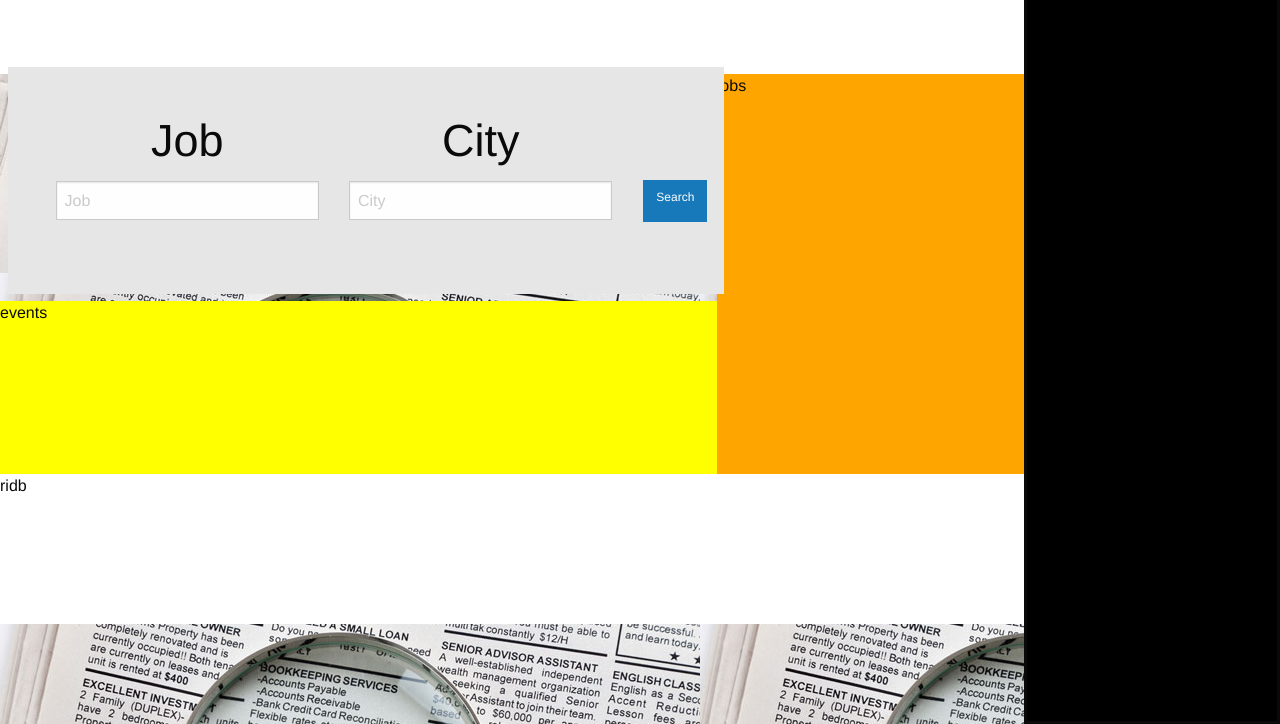
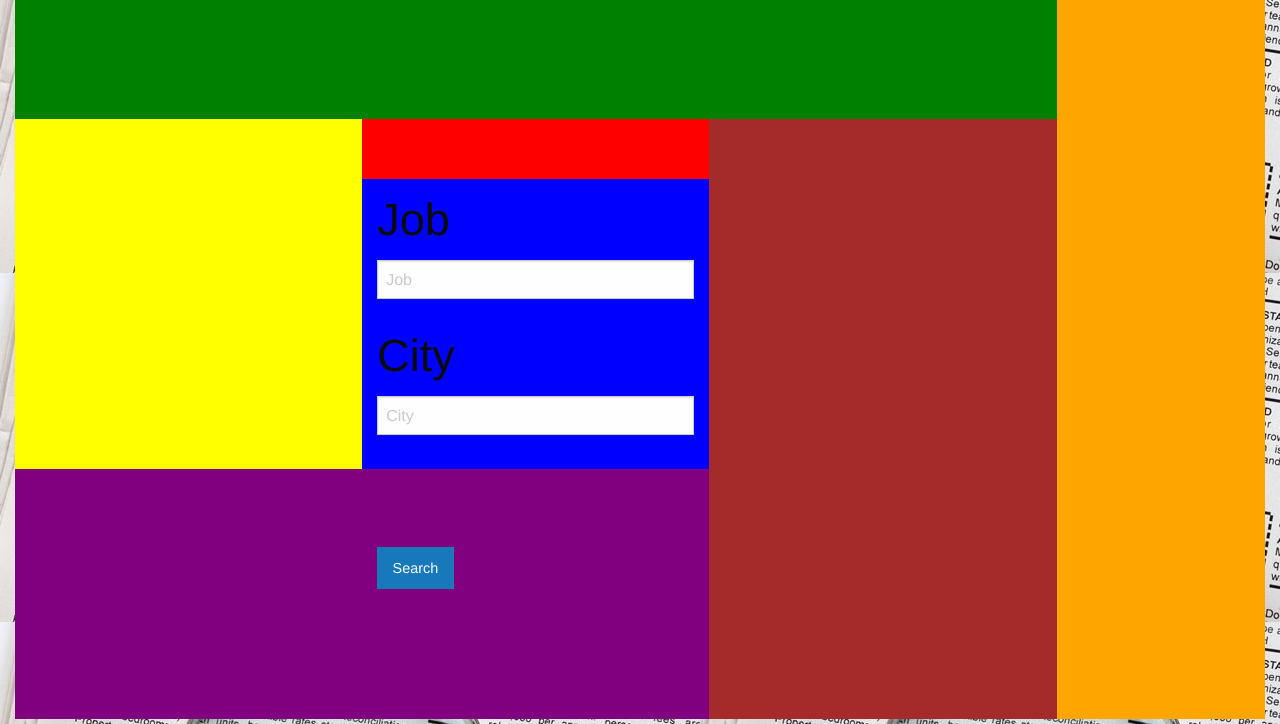
Before and after one commit to matt75kelly/Project-1, a plain HTML site: page index.html in a window 1280 px wide. Shown: the part 76-800 px from the top of the page. Drawn offline with nearby package versions, Linux system fonts and the light colour scheme; some packages are replaced by stand-ins of ours.

Commit message:
saving layout changes again

```diff
--- a/assets/js/app.js
+++ b/assets/js/app.js
@@ -1,10 +1,62 @@
 $(document).foundation()
+
+var states = [
+    "ALABAMA	AL",
+    "ALASKA	AK",
+    "ARIZONA	AZ",
+    "ARKANSAS	AR",
+    "CALIFORNIA	CA",
+    "COLORADO	CO",
+    "CONNECTICUT	CT",
+    "DELAWARE	DE",
+    "FLORIDA	FL",
+    "GEORGIA	GA",
+    "HAWAII	HI",
+    "IDAHO	ID",
+    "ILLINOIS	IL",
+    "INDIANA	IN",
+    "IOWA	IA",
+    "KANSAS	KS",
+    "KENTUCKY	KY",
+    "LOUISIANA	LA",
+    "MAINE	ME",
+    "MARYLAND	MD",
+    "MASSACHUSETTS	MA",
+    "MICHIGAN	MI",
+    "MINNESOTA	MN",
+    "MISSISSIPPI	MS",
+    "MISSOURI	MO",
+    "MONTANA	MT",
+    "NEBRASKA	NE",
+    "NEVADA	NV",
+    "NEW HAMPSHIRE	NH",
+    "NEW JERSEY	NJ",
+    "NEW MEXICO	NM",
+    "NEW YORK	NY",
+    "NORTH CAROLINA	NC",
+    "NORTH DAKOTA	ND",
+    "OHIO	OH",
+    "OKLAHOMA	OK",
+    "OREGON	OR",
+    "PENNSYLVANIA	PA",
+    "RHODE ISLAND	RI",
+    "SOUTH CAROLINA	SC",
+    "SOUTH DAKOTA	SD",
+    "TENNESSEE	TN",
+    "TEXAS	TX",
+    "UTAH	UT",
+    "VERMONT	VT",
+    "VIRGINIA	VA",
+    "WASHINGTON	WA",
+    "WEST VIRGINIA	WV",
+    "WISCONSIN	WI",
+    "WYOMING	WY"
+];
 
 var userData = {
     city: "",
     state: "",
-    country: "",
-    zipCode: "",
+    // zipCode: "",
     jobQuery: ""
 }
 
@@ -50,6 +102,24 @@ function validNumber(number) {
     }
     return isNumber;
 }
+// function to convert state to a 2 character abbreviation
+function validState(string){
+    var object = {
+        isValid : false,
+        converted : ""
+    }
+    var state = string.toUpperCase();
+    for(var i=0; i<states.length; i++){
+        var temp = states[i].slice(0, states[i].length - 3);
+        var code = states[i].slice(-2);
+        if(temp === state || code === state){
+            object.converted = code;
+            object.isValid = true;
+        }
+    }
+    console.log(object);
+    return object;
+}
 // function to convert city name to a valid uaID for teleport API
 function convertTextDash (string) {
     var text = string.toLowerCase();
@@ -91,6 +161,7 @@ function retrieveTeleport(){
             method: "GET"
         }).then(function(response){
             var data = response.categories;
+            console.log(data);
             var newDiv = $("<div>");
             for(var i = 0; i<data.length; i++){
                 var newerDiv = $("<div>");
@@ -99,13 +170,18 @@ function retrieveTeleport(){
                 newHead.attr("id", "qoL-title-" + i);
                 newHead.html("<h3>" + data[i].name + "</h3>");
                 newerDiv.attr("data-title", data[i].name);
-                var newP = $("<p>");
-                newP.addClass("qoL");
-                newP.attr("id", "qol-value-" + i);
-                newP.text(data[i].score_out_of_10);
+                var slider = $("<div>");
+                slider.addClass("grid-x margin-x");
+                slider.attr("style", "float: left");
+                var newSlide = $('<input type="range" min="0" max="10" step=".1">');
+                slider.append(newSlide);
+                newSlide.attr("value", data[i].score_out_of_10);
+                slider.addClass("qoL");
+                slider.attr("id", "qol-value-" + i);
+                slider.text(data[i].score_out_of_10);
                 newerDiv.attr("data-value", data[i].score_out_of_10);
                 newerDiv.append(newHead);
-                newerDiv.append(newP);
+                newerDiv.append(slider);
                 newDiv.append(newerDiv);
             }
             $("#qoL-Board").append(newDiv);
@@ -118,13 +194,14 @@ function retrieveRidb(){
     database.ref().once("value").then(function(snapshot){
         var url = snapshot.val().urls.ridb;
         var key = "apikey=" + snapshot.val().keys.ridb;
-        var queryUrl = url + key + "&full=ture&limit=5&redius=25";
+        var queryUrl = url + key + "&full=true&limit=3&radius=25";
         console.log(queryUrl);
         $.ajax({
             url: queryUrl,
             method: "GET"
         }).then(function(response){
             var data = response.RECDATA;
+            console.log(data);
             var newDiv = $("<div>");
             for(var i = 0; i<data.length; i++){
                 var newerDiv = $("<div>");
@@ -136,7 +213,7 @@ function retrieveRidb(){
                 var newP = $("<p>");
                 newP.addClass("rec");
                 newP.attr("id", "rec-value-" + i);
-                newP.text(data[i].RecAreaDescription);
+                newP.html(data[i].RecAreaDescription);
                 newerDiv.append(newHead);
                 newerDiv.append(newP);
                 newDiv.append(newerDiv);
@@ -150,7 +227,7 @@ function retrieveEventful(){
     database.ref().once("value").then(function(snapshot){
         var url = snapshot.val().urls.eventful;
         var key = "app_key=" + snapshot.val().keys.eventful;
-        var queryUrl = url + key + "&location=" + convertTextPlus(userData.city)+ "&date=future&within=20&page_size=5&page_number=1";
+        var queryUrl = url + key + "&location=" + convertTextPlus(userData.city)+ "&date=future&within=20&page_size=3&page_number=1";
         console.log(queryUrl);
         $.ajax({
             url: queryUrl,
@@ -165,7 +242,7 @@ function retrieveEventful(){
 function retrieveJobs(){
     urlsDB.once("value").then(function(snapshot){
         var url = snapshot.val().careerjet;
-        var queryUrl = url + "pagesize=12&sort=salary&keywords=" + convertTextPlus(userData.jobQuery) + "&page=1&location=" + convertTextPlus(userData.city);
+        var queryUrl = url + "pagesize=8&sort=salary&keywords=" + convertTextPlus(userData.jobQuery) + "&page=1&location=" + convertTextPlus(userData.city);
         console.log(queryUrl);
         $.ajax({
             url: queryUrl,
@@ -220,16 +297,15 @@ function retrieveMaps(){
 function getFormData (){
     // Using Input ID's from the Form Group Input Elements
     var city = $("#user-city").val().trim();
-/*    var state = $("#user-state").val().trim();
-    var country = $("#user-country").val().trim();
-    var zipCode = $("#user-zip").val().trim();*/
-    var jobQuery = $("#user-query").val().trim();
+    var state = $("#user-state").val().trim();
+//    var zipCode = $("#user-zip").val().trim();*/
+    var jobQuery = $("#user-job").val().trim();
+    var stateCode = validState(state);
 
-    if (validText(city) && validText(jobQuery)){
+    if (validText(city) && validText(jobQuery) && stateCode.isValid){
         userData.city = city;
-/*        userData.state = state;
-        userData.country = country;
-        userData.zipCode = zipCode;*/
+        userData.state = stateCode.converted;
+        // userData.zipCode = zipCode;
         userData.jobQuery = jobQuery;
         console.log(userData);
     }
@@ -248,5 +324,6 @@ $(document).ready(function(){
         retrieveRidb();
         retrieveJobs();
         retrieveEventful();
+        retrieveMaps();
     });
 })
--- a/index.html
+++ b/index.html
@@ -11,66 +11,57 @@
 </head>
 
 <body>
-  <div class="backgroundimg">
-
-    <div id="qoL-Board" style="overflow-y: scroll">
+  <h1 id="appTitle">DMJLS: Does My Job Location Satisfy</h1>
+  <div class="grid-container fluid">
+    <div class="grid-x">
+      <div class="grid-y medium-10" style="height: 90vh">
+        <div class="cell medium-2" id="qoL-board" style="background-color: green">
 
         </div>
-
-    <div class="sidebar">
+        <div class="grid-x medium-10">
+          <div class="grid-y medium-8" style="height: 75vh">
+            <div class="grid-x medium-7">
+              <div class="cell medium-6" id="map-board" style="background-color: yellow">
 
               </div>
+              <div class="grid-y medium-6" style="height:45vh">
+                <div class="cell medium-2" id="rec-board" style="background-color: red">
 
-  <!-- <div class="mapsDiv"></div> -->
-
-  <div class="jobsDiv">
-jobs
                 </div>
-
-  <div class="eventful">
-    events
-  </div>
-
-<div class="ridb">
-ridb
-</div>
-
-    <form>
-      <div class="row" data-equalizer data-equalize-on="medium">
-        <div class="small-12 medium-6 large-3 columns">
-          <div class="card text-center" data-equalizer-watch>
-            <div class="card-divider">
-              <div class="card-section">
+                <div class="cell medium-10" style="background-color: blue">         <form>
                       <div class="grid-container">
-                  <div class="grid-x grid-padding-x">
-                    <div class="medium-6 cell">
+                        <div class="grid-x">
+                          <div class="cell">
                             <label class="labelFont">Job
-                        <input id="user-query" type="text" placeholder="Job">
+                              <input type="text" id="user-job" placeholder="Job">
                             </label>
                           </div>
-                    <div class="medium-6 cell">
+                          <div class="cell">
                             <label class="labelFont">City
-                        <input id="user-city" type="text" placeholder="City">
+                              <input type="text" id="user-city" placeholder="City">
                             </label>
                           </div>
+                          <input type="submit" class="button submit" value="Search">
+                        </div>
+                      </div>
+                    </form>
+                </div>
+              </div>
+            </div>
+            <div class="cell medium-5" id="event-board" style="background-color: purple">
+
+            </div>
+          </div>
+          <div class="cell medium-4" id="job-board" style="background-color: brown">
 
           </div>
         </div>
       </div>
-              <a class="small button submit" href="#0">Search</a>
-    </form>
-    </div>
-
-
-
-
-
-    <div id="rec-Board" style="overflow-y: scroll">
+      <div class ="cell medium-2" id="fav-board" style="background-color: orange">
 
       </div>
-
-
-
+    </div>
+  </div>
 
 
     <script src="https://maps.googleapis.com/maps/api/js?key=AIzaSyCSLsqN8z44jKgX4xaAgv0twaDwuDfSQv8" async defer></script>
```
Lines whose indentation alone changed are shown as unchanged.
